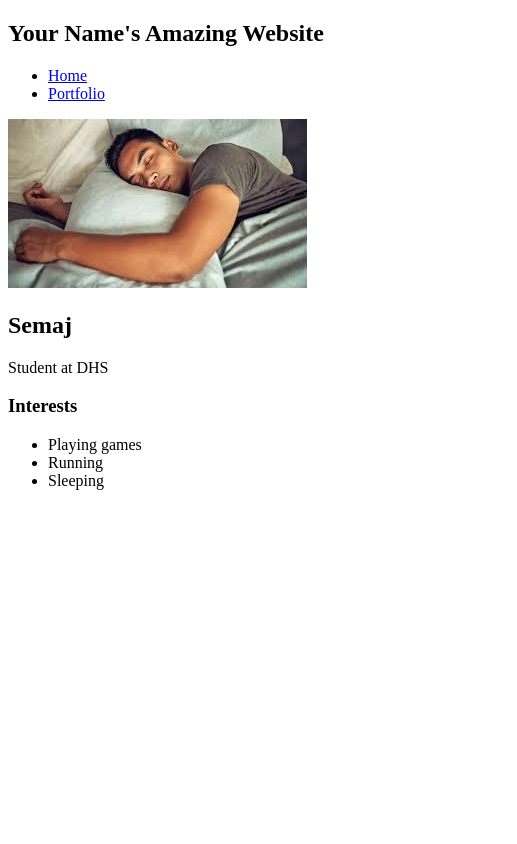
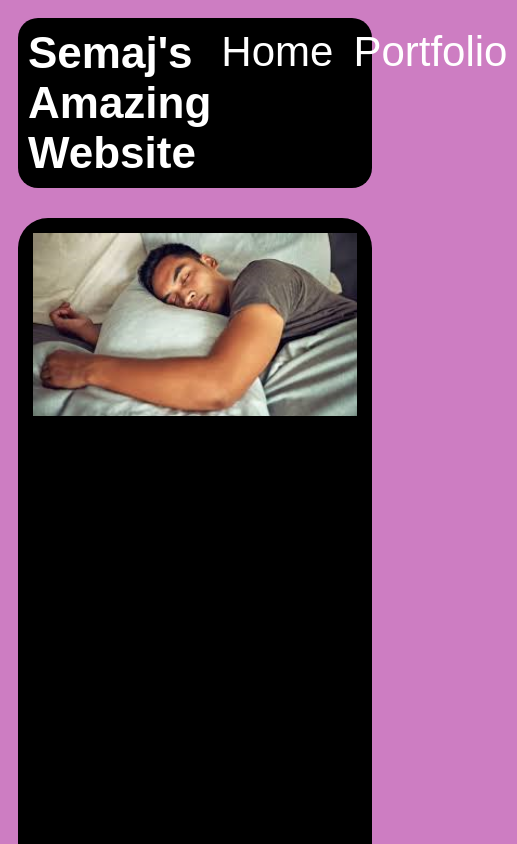
Before and after one commit to Betton528/Betton528.github.io, a plain HTML site: page index.html in a window 390 px wide. Shown: the top 844 px of the page, 517 px wide, since content can reach past the window. Drawn offline with Linux system fonts and the light colour scheme.

Commit message:
added html and css

```diff
--- a/index.html
+++ b/index.html
@@ -1,14 +1,18 @@
+
+
 <!DOCTYPE html>
 <html>
   <head>
     <title> SWebsite</title>
+    <link rel="stylesheet" href="style.css" />
   </head>
+
 
   <body>
     <!-- All content goes here -->
     <div id="all-contents">
       <nav>
-        <h1>Your Name's Amazing Website</h1>
+        <h1>Semaj's Amazing Website</h1>
         <ul id="nav-ul">
           <li class="nav-li">
             <a href="index.html">Home</a>
@@ -25,11 +29,12 @@
               <img class="sidebar-img" src="sleep.png">
             </div>
 
+
             <!-- Content section -->
             <div class="content">
               <h2>Semaj</h2>
               <p>Student at DHS</p>
-            </div>
+
               <!-- Interests section -->
                 <div id="interests">
                   <h3>Interests</h3>
@@ -39,6 +44,7 @@
                        <li>Sleeping</li>
                     </ul>
                 </div>
+              </div>
       </main>
     </div>
   </body>
--- a/style.css
+++ b/style.css
@@ -0,0 +1,230 @@
+
+body {
+    background: rgb(205, 125, 194);
+    color: rgb(255, 255, 255);
+    padding: 10px;
+    font-family: Arial, sans-serif;
+}
+
+
+#all-contents {
+    max-width: 800px;
+    margin: auto;
+}
+
+
+/* navigation menu */
+nav {
+    background: rgb(0, 0, 0);
+    margin: 0 auto;
+    display: flex;
+    padding: 10px;
+    margin-bottom: 20px;
+    border-radius: 20PX;
+}
+
+
+h1 {
+    display: flex;
+    align-items: center;
+    color: rgb(255, 255, 255);
+    flex: 1;
+    margin: 0;
+}
+
+
+#nav-ul {
+    list-style-type: none;
+    margin: 0;
+    padding: 0;
+    display: flex;
+}
+
+
+.nav-li {
+    display: inline-block;
+    padding: 0 10px;
+}
+
+
+a {
+    text-decoration: none;
+    color: #fff;
+}
+
+
+/* main container area beneath menu */
+main {
+    background: rgb(0, 0, 0);
+    display: flex;
+    margin-top: 20px;
+    border-radius: 20PX;
+}
+
+
+.sidebar {
+    margin-right: 25px;
+    padding: 10px;
+}
+
+
+.sidebar-img {
+    width: 200px;
+}
+
+
+.content {
+    flex: 1;
+    padding: 15px;
+}
+
+
+/* interests section styles */
+#interests {
+    border: 4px silver ridge;
+    padding: 8px;
+    margin-top: 20px;
+    border-radius: 20PX;
+}
+
+
+h2, h3 {
+    margin: 0px;
+}
+_______
+/* Portfolio styles */
+.content h1 {
+    color: rgb(183, 0, 255);
+  }
+
+  #portfolio {
+    list-style-type: none;
+    padding-left: 0;
+  }
+
+  #portfolio li {
+    background: #3f3f3f;
+    padding: 10px;
+    border-radius: 10px;
+    margin-bottom: 10px;
+  }
+
+  #portfolio li:hover {
+    background: #000000;
+  }
+
+  #portfolio a {
+    text-decoration: none;
+    color: #ffffff;
+  }
+
+
+  /* responsive web design */
+@media screen and (min-width: 120px) and (max-width: 1080px) {
+  main {
+    height: 100ch;
+    zoom: 1.5;
+    display: grid;
+  }
+
+
+  h1 {
+    font-size: 44px;
+  }
+
+
+  h2 {
+    font-size: 42px;
+  }
+
+
+  h3 {
+    font-size: 36px;
+  }
+
+
+  #all-contents {
+    height: 100ch;
+    margin: none;
+  }
+
+
+  a {
+    font-size: 42px;
+  }
+
+
+  .sidebar {
+    margin-right: 0px;
+    justify-content: center;
+    align-items: center;
+  }
+
+
+  .sidebar-img {
+    width: 100%;
+  }
+
+
+  p,
+  li {
+    font-size: 24px;
+  }
+
+
+  .content {
+    align-content: center;
+    justify-content: center;
+  }
+}
+
+
+/* responsive web design */
+@media screen and (min-width: 120px) and (max-width: 1080px) {
+    main {
+      height: 100ch;
+      zoom: 1.5;
+      display: grid;
+    }
+
+    h1 {
+      font-size: 44px;
+    }
+
+    h2 {
+      font-size: 42px;
+    }
+
+    h3 {
+      font-size: 36px;
+    }
+
+    #all-contents {
+      height: 100ch;
+      margin: none;
+    }
+
+    a {
+      font-size: 42px;
+    }
+
+    .sidebar {
+      margin-right: 0px;
+      justify-content: center;
+      align-items: center;
+    }
+
+    .sidebar-img {
+      width: 100%;
+    }
+
+    p,
+    li {
+      font-size: 24px;
+    }
+
+    .content {
+      align-content: center;
+      justify-content: center;
+    }
+  }
```
Also changed, not shown: portfolio.html (+43 -0 lines).
